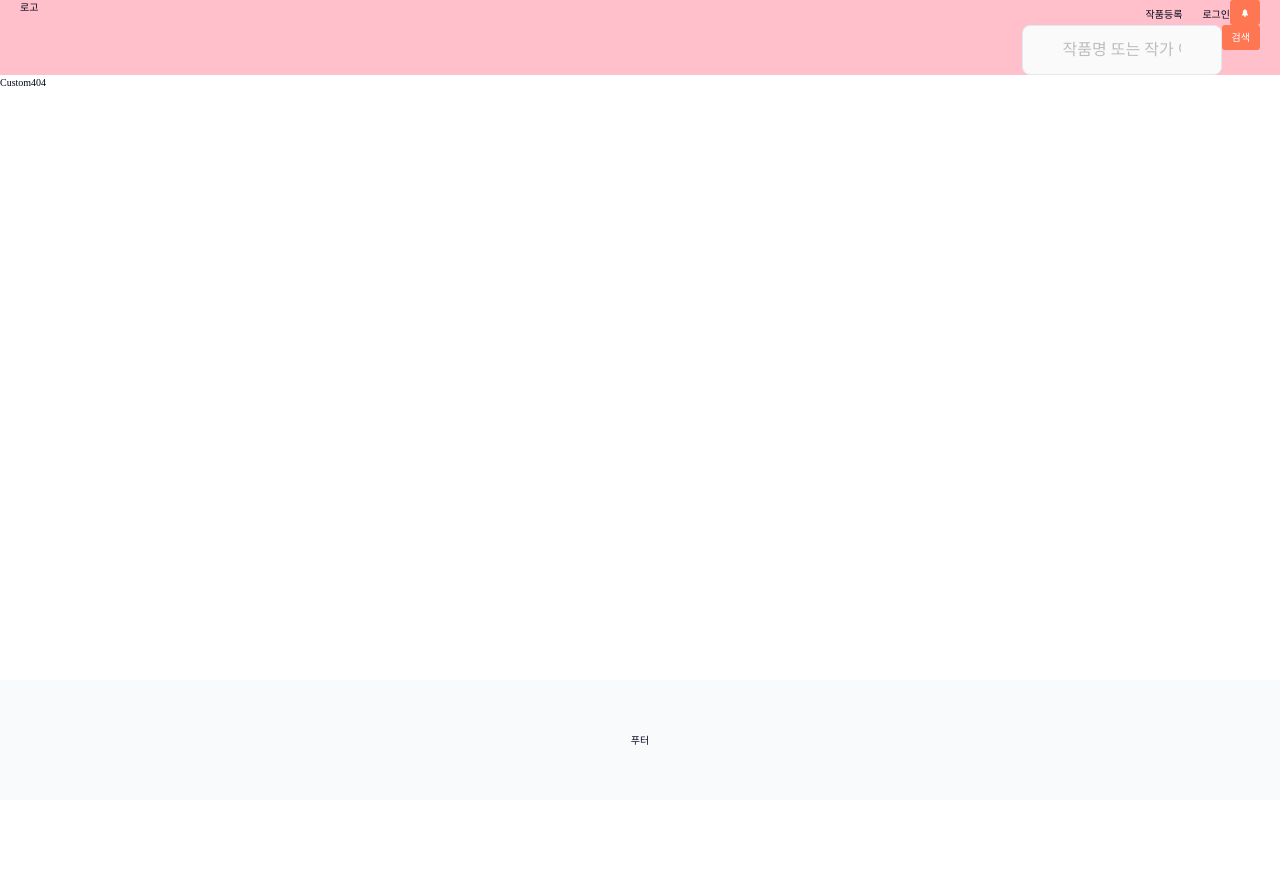
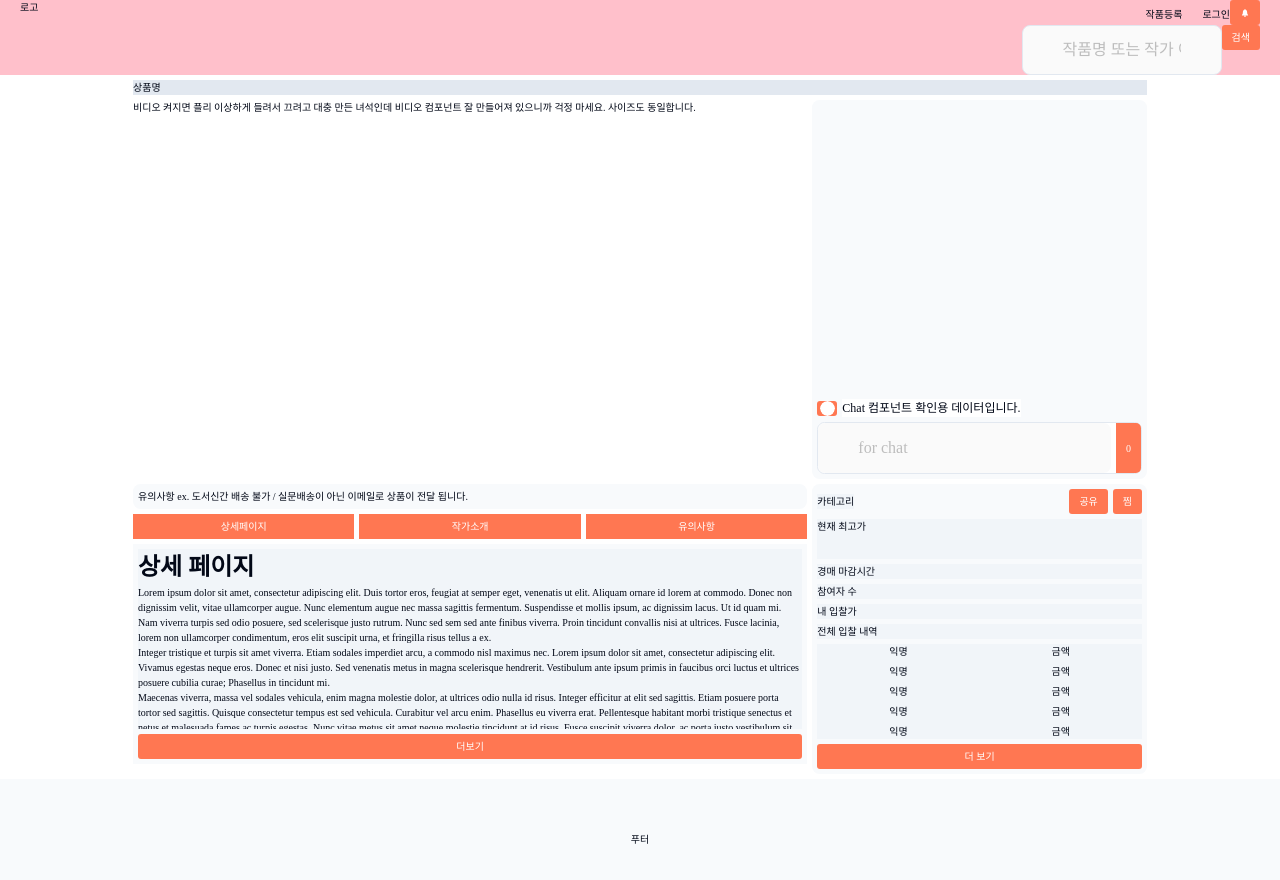
Before and after one commit to Team-YUMU/YUMU-FE, a Next.js app: page /auction/1/streaming in a window 1280 px wide. Before the commit this address had no page. Shown: the top 880 px of the page. Before the commit the page ends 800 px from the top, so only its background shows below. Built offline with nearby package versions, Linux system fonts and the light colour scheme.

Commit message:
design : 스타일링 수정 및 streaming 페이지 생성 livebids 컴포넌트를 stick화

```diff
--- a/src/components/common/AuctionDetail.tsx
+++ b/src/components/common/AuctionDetail.tsx
@@ -1,7 +1,7 @@
 import { useState, useRef, SyntheticEvent } from 'react';
 import { Button } from '../ui/button';
 
-type MenuType = '상세페이지' | '작가소개' | '유의사항' | '공지글';
+type MenuType = '상세페이지' | '작가소개' | '유의사항';
 
 export function AuctionDetail() {
   const scrollRef = useRef<HTMLDivElement[]>([]);
@@ -13,7 +13,6 @@ export function AuctionDetail() {
       상세페이지: 0,
       작가소개: 1,
       유의사항: 2,
-      공지글: 3,
     };
     scrollRef.current[menus[name]].scrollIntoView({ behavior: 'smooth' });
   };
@@ -27,7 +26,7 @@ export function AuctionDetail() {
       <div className='rounded-xl bg-slate-50 p-2'>
         유의사항 ex. 도서신간 배송 불가 / 실문배송이 아닌 이메일로 상품이 전달 됩니다.
       </div>
-      <div className='grid w-full grid-cols-4 gap-2'>
+      <div className='grid w-full grid-cols-3 gap-2'>
         <Button variant={'default'} onClick={handleMenu} className='rounded-none'>
           상세페이지
         </Button>
@@ -37,14 +36,11 @@ export function AuctionDetail() {
         <Button variant={'default'} onClick={handleMenu} className='rounded-none'>
           유의사항
         </Button>
-        <Button variant={'default'} onClick={handleMenu} className='rounded-none'>
-          공지글
-        </Button>
       </div>
       <div className={`relative bg-slate-50 p-2`}>
-        <div className={`overflow-hidden ${isMoreView ? 'h-full' : 'h-72'}`}>
+        <div className={`space-y-2 overflow-hidden ${isMoreView ? 'h-full' : 'h-72'}`}>
           <div ref={(el) => (scrollRef.current[0] = el!)} className={`overflow-hidden bg-slate-100`}>
-            <p>상세 페이지</p>
+            <h1 className='text-24-700'>상세 페이지</h1>
             <p>
               Lorem ipsum dolor sit amet, consectetur adipiscing elit. Duis tortor eros, feugiat at semper eget,
               venenatis ut elit. Aliquam ornare id lorem at commodo. Donec non dignissim velit, vitae ullamcorper augue.
@@ -91,7 +87,7 @@ export function AuctionDetail() {
             </p>
           </div>
           <div ref={(el) => (scrollRef.current[1] = el!)} className={`overflow-hidden bg-slate-100`}>
-            <p>작가소개</p>
+            <h1 className='text-24-700'>작가소개</h1>
             <p>
               모든 국민은 근로의 권리를 가진다. 국가는 사회적·경제적 방법으로 근로자의 고용의 증진과 적정임금의 보장에
               노력하여야 하며, 법률이 정하는 바에 의하여 최저임금제를 시행하여야 한다. 사면·감형 및 복권에 관한 사항은
@@ -103,19 +99,7 @@ export function AuctionDetail() {
             </p>
           </div>
           <div ref={(el) => (scrollRef.current[2] = el!)} className={`overflow-hidden bg-slate-100 `}>
-            <p>유의사항</p>
-            <p>
-              모든 국민은 근로의 권리를 가진다. 국가는 사회적·경제적 방법으로 근로자의 고용의 증진과 적정임금의 보장에
-              노력하여야 하며, 법률이 정하는 바에 의하여 최저임금제를 시행하여야 한다. 사면·감형 및 복권에 관한 사항은
-              법률로 정한다. 재판의 전심절차로서 행정심판을 할 수 있다. 행정심판의 절차는 법률로 정하되, 사법절차가
-              준용되어야 한다. 대통령은 법률에서 구체적으로 범위를 정하여 위임받은 사항과 법률을 집행하기 위하여 필요한
-              사항에 관하여 대통령령을 발할 수 있다. 모든 국민은 종교의 자유를 가진다. 국무총리는 국무위원의 해임을
-              대통령에게 건의할 수 있다. 정당은 그 목적·조직과 활동이 민주적이어야 하며, 국민의 정치적 의사형성에
-              참여하는데 필요한 조직을 가져야 한다.
-            </p>
-          </div>
-          <div ref={(el) => (scrollRef.current[3] = el!)} className={`overflow-hidden bg-slate-100`}>
-            <p>공지글</p>
+            <h1 className='text-24-700'>유의사항</h1>
             <p>
               모든 국민은 근로의 권리를 가진다. 국가는 사회적·경제적 방법으로 근로자의 고용의 증진과 적정임금의 보장에
               노력하여야 하며, 법률이 정하는 바에 의하여 최저임금제를 시행하여야 한다. 사면·감형 및 복권에 관한 사항은
--- a/src/components/domain/live/livebids.tsx
+++ b/src/components/domain/live/livebids.tsx
@@ -15,7 +15,7 @@ export function LiveBids() {
   };
 
   return (
-    <div className='flex h-fit flex-col gap-2 rounded-xl bg-slate-50 p-2'>
+    <div className='sticky top-2 flex h-fit flex-col gap-2 rounded-xl bg-slate-50 p-2'>
       <div className='flex flex-row items-center justify-between'>
         <p className='bg-slate-100'>카테고리</p>
         <div className='space-x-2'>
--- a/src/pages/auction/[auctionid]/live/index.tsx
+++ b/src/pages/auction/[auctionid]/streaming/index.tsx
@@ -1,13 +1,12 @@
 import { LiveBids } from '@/components/domain/live/livebids';
-import { ExhibitionCarousel } from '@/components/common/ExhibitionCarousel';
 import { LiveChatting } from '@/components/domain/live/livechatting';
 import { AuctionDetail } from '@/components/common/AuctionDetail';
 import { LiveVideo } from '@/components/domain/live/livevideo';
 import { AspectRatio } from '@/components/ui/aspect-ratio';
 
-export default function Live() {
+export default function Streaming() {
   return (
-    <div className='m-auto flex w-[80%] select-none flex-col items-center gap-2 pt-2'>
+    <div className='m-auto flex w-[80%] select-none flex-col items-center gap-2 py-2'>
       <div className='grid grid-cols-3 gap-2 px-2'>
         <div className='col-span-3 bg-slate-200'>상품명</div>
         {/* <LiveVideo /> */}
@@ -20,7 +19,6 @@ export default function Live() {
         <LiveChatting />
         <AuctionDetail />
         <LiveBids />
-        <ExhibitionCarousel />
       </div>
     </div>
   );
```
